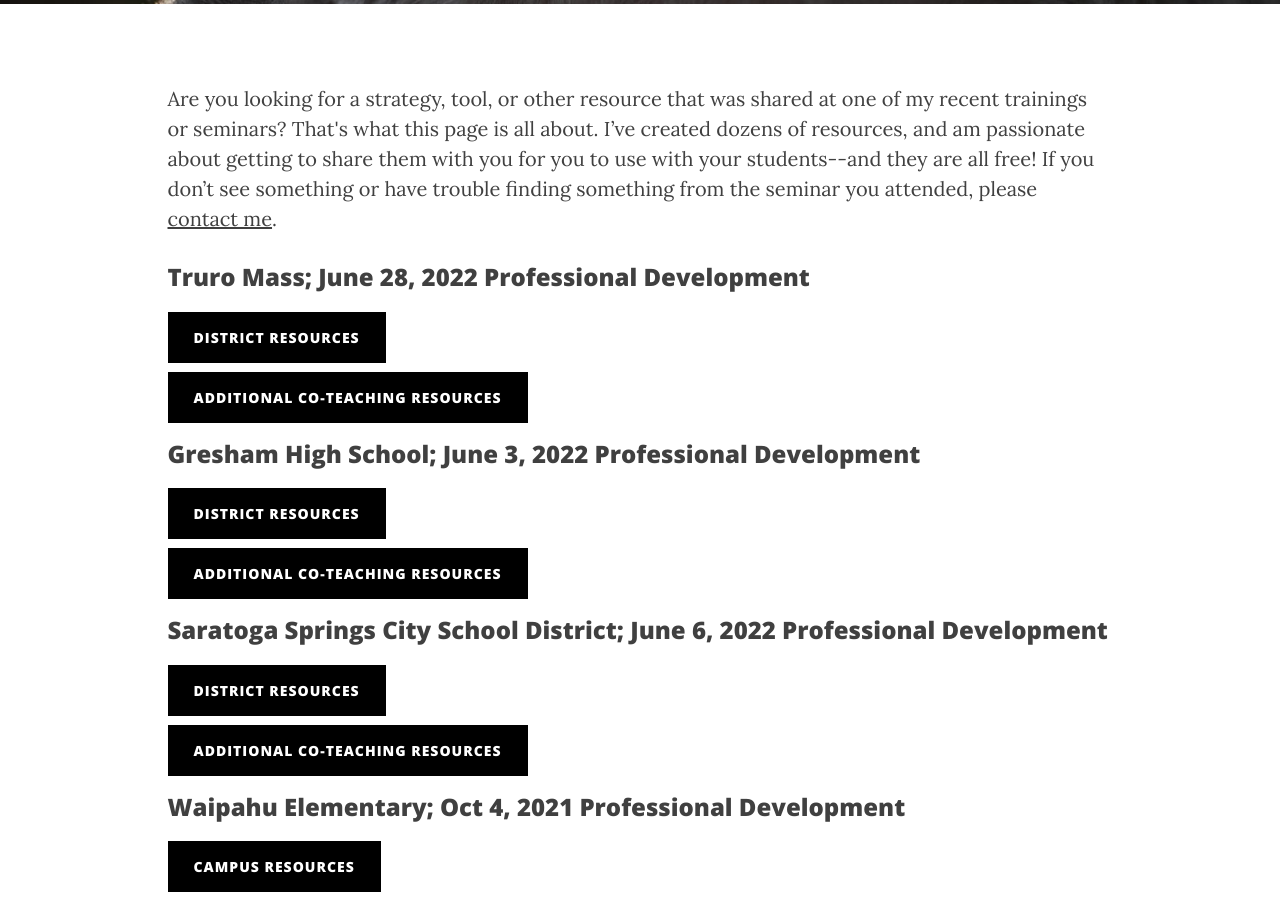
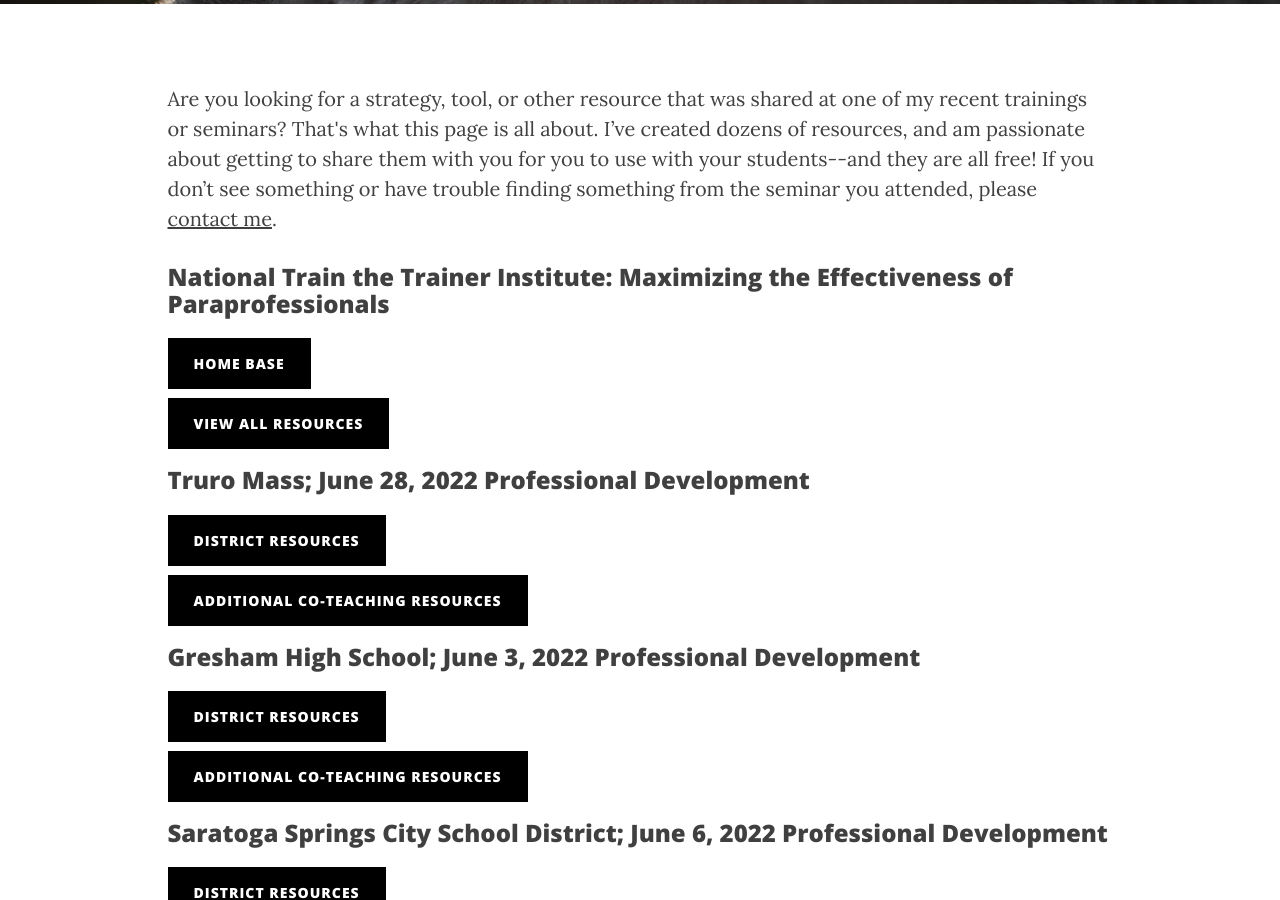
Before and after one commit to iamweswilson/clearlycat, a Jekyll site: the page built from resources.html, in a window 1280 px wide and 900 px high, scrolled down 444 px. Built offline with Jekyll 4.4.1, drawn with Linux system fonts in a browser that asks for light colours; nearby versions of some CDN libraries; comment, search, counter and statistics services are not loaded; some of the changed text lies outside the part shown.

Commit message:
National Train the Trainer resources updated

```diff
--- a/resources.html
+++ b/resources.html
@@ -24,6 +24,17 @@ permalink: /training-resources/
             <div class="col-sm-10 col-sm-push-1">
                 <p>
                     Are you looking for a strategy, tool, or other resource that was shared at one of my  recent trainings or seminars? That's what this page is all about.  I’ve created dozens of resources, and am passionate about getting to share them with you for you to use with your students--and they are all free!  If you don’t see something or have trouble finding something from the seminar you attended, please <a href="/contact/">contact me</a>.
+                </p>
+                <h3>National Train the Trainer Institute: Maximizing the Effectiveness of Paraprofessionals</h3>
+                <p>
+                    <a href="//docs.google.com/document/d/1MetiRDcc2JaC8Ow133oM5B_EuLh02BBv9UX2Sa5NlUU/edit?usp=sharing" class="resource-btn" target="_blank">
+                        Home Base
+                    </a>
+                </p>
+                <p>
+                    <a href="//drive.google.com/drive/folders/1XwR8VLtgJKoRn4k9vLPc7XRnIcqUodsN?usp=sharing" class="resource-btn" target="_blank">
+                        View All Resources
+                    </a>
                 </p>
                 <h3>Truro Mass; June 28, 2022 Professional Development</h3>
                 <p>
@@ -128,17 +139,6 @@ permalink: /training-resources/
                 </p>
                 <p>
                     <a href="//drive.google.com/drive/folders/14mDMIsZTzuX8vQF2oRpm14PwUwwdgk1V?usp=sharing" class="resource-btn" target="_blank">
-                        View All Resources
-                    </a>
-                </p>
-                <h3>National Train the Trainer Institute: Maximizing the Effectiveness of Paraprofessionals</h3>
-                <p>
-                    <a href="//wakelet.com/wake/EwasuUCfkkdji4KdM7S9o" class="resource-btn" target="_blank">
-                        WAKELET
-                    </a>
-                </p>
-                <p>
-                    <a href="//drive.google.com/drive/folders/1XwR8VLtgJKoRn4k9vLPc7XRnIcqUodsN?usp=sharing" class="resource-btn" target="_blank">
                         View All Resources
                     </a>
                 </p>
```
